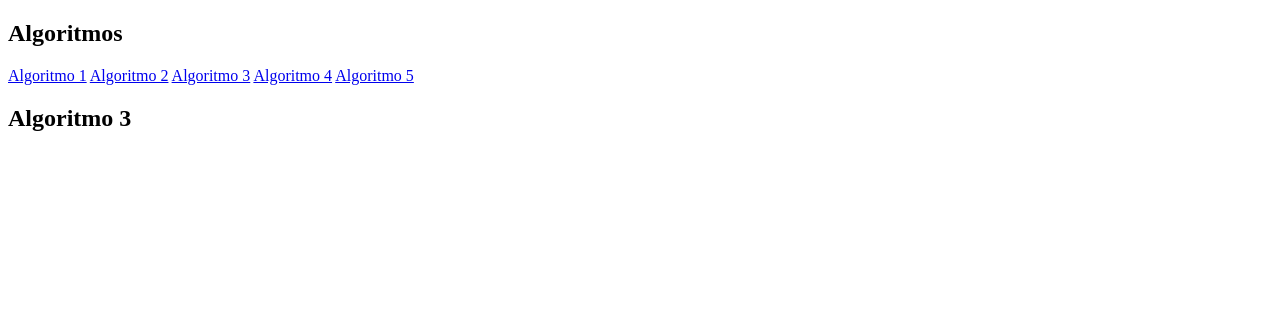
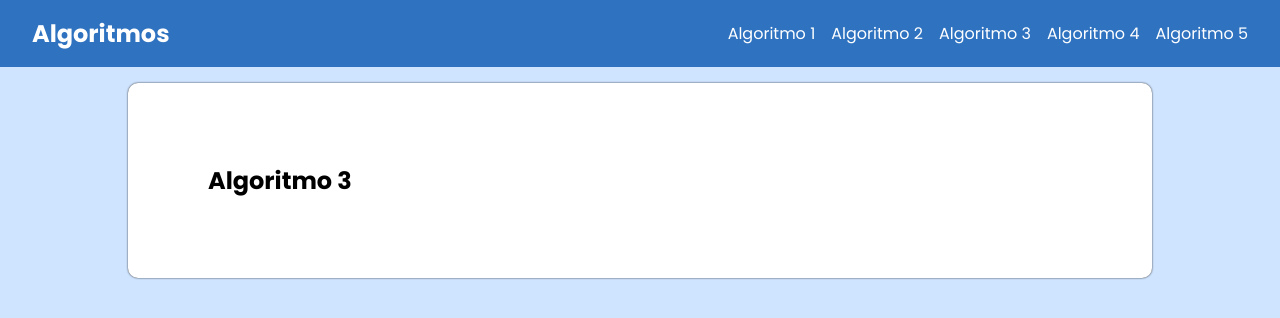
Before and after one commit to SRochaGabriel/aulas-ios, a plain HTML site: page JS/A03 - Algoritmos/alg3.html in a window 1280 px wide. Drawn offline with Linux system fonts and the light colour scheme.

Commit message:
Estilização

```diff
--- a/JS/A03 - Algoritmos/alg3.html
+++ b/JS/A03 - Algoritmos/alg3.html
@@ -19,7 +19,11 @@
         </div>
     </nav>
 
-    <h2>Algoritmo 3</h2>
+    <main>
+        <div class="intro">
+            <h2>Algoritmo 3</h2>
+        </div>
+    </main>
 
     <script></script>
 </body>
--- a/JS/A03 - Algoritmos/css/styles.css
+++ b/JS/A03 - Algoritmos/css/styles.css
@@ -0,0 +1,71 @@
+/* Importando fonte */
+@import url('https://fonts.googleapis.com/css2?family=Poppins:ital,wght@0,100;0,200;0,300;0,400;0,500;0,600;0,700;0,800;0,900;1,100;1,200;1,300;1,400;1,500;1,600;1,700;1,800;1,900&display=swap');
+
+/* Definições gerais */
+* {
+    margin: 0;
+    padding: 0;
+    box-sizing: border-box;
+    font-family: "Poppins", sans-serif;
+}
+
+/* Definições para o body */
+body {
+    background-color: #cfe4ff;
+    height: 100vh;
+    display: flex;
+    flex-direction: column;
+}
+
+/* Definições para o nav */
+nav {
+    display: flex;
+    flex-wrap: wrap;
+    align-items: center;
+    justify-content: space-between;
+    padding: 1em 2em;
+    background-color: #2e72c0;
+    color: #fff;
+}
+
+/* Definições para a div que contém os links do nav */
+.nav-links {
+    flex: 1;
+    display: flex;
+    flex-wrap: wrap;
+    justify-content: flex-end;
+    gap: 1em;
+}
+
+/* Definições para os links do nav */
+nav a {
+    text-decoration: none;
+    color: #fff;
+}
+
+/* Definições para o main */
+main {
+    flex: 1;
+    padding: 1em 10%;
+}
+
+/* Definições para a div intro dentro do MAIN */
+.intro {
+    background-color: #fff;
+    box-shadow: 0 0 2px #202020;
+    padding: 5em;
+    border-radius: 10px;
+    margin-bottom: 1em;
+}
+
+/* Definições para o botão que roda o algoritmo */
+button {
+    border-radius: 50px;
+    border: 0;
+    padding: 10px 15px;
+    font-size: 1.1rem;
+    width: 100%;
+    cursor: pointer;
+    color: #fff;
+    background: #2e72c0;
+}
```
Also changed, not shown: JS/A03 - Algoritmos/alg2.html (+8 -0 lines), JS/A03 - Algoritmos/alg4.html (+5 -1 lines), JS/A03 - Algoritmos/alg5.html (+5 -1 lines), JS/A03 - Algoritmos/index.html (+8 -0 lines).
